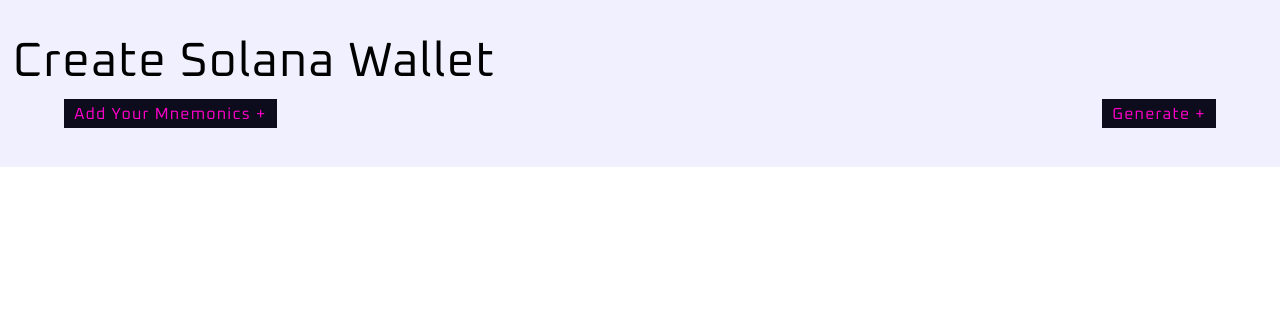
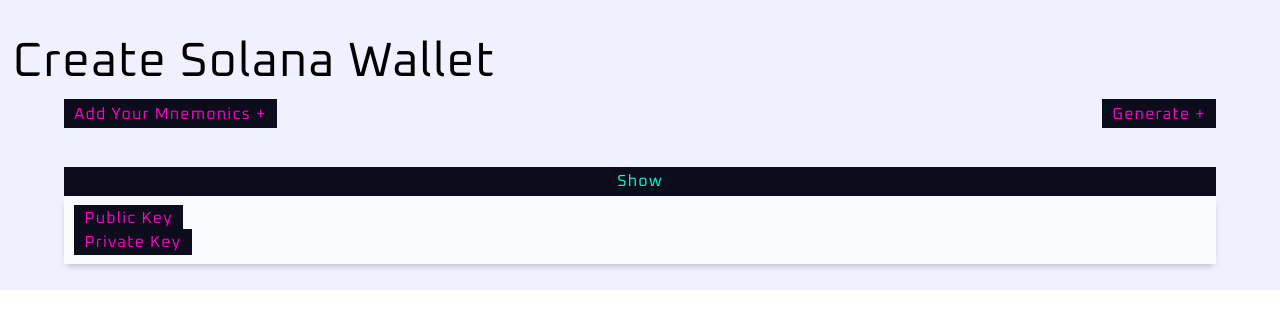
Before and after one commit to AjayRajNegi/create-next-wallet, a Next.js app: page /seed in a window 1280 px wide. Shown: the top 328 px of the page. Built offline with nearby package versions, Linux system fonts and the light colour scheme.

Commit message:
v1: Can generate pubic and private key pairs.

```diff
--- a/app/seed/page.tsx
+++ b/app/seed/page.tsx
@@ -1,10 +1,13 @@
 "use client";
+import { Keypair } from "@solana/web3.js";
 import * as bip39 from "bip39";
+import { derivePath } from "ed25519-hd-key";
 import { useState } from "react";
 
 export default function Page() {
   const [mnemonic, setMnemonic] = useState<string[]>([]);
   const [seed, setSeed] = useState<Buffer | null>(null);
+  const [keyPair, setKeyPair] = useState<Keypair | null>(null);
 
   function generateMnemonic() {
     const generatedMnemonic = bip39.generateMnemonic();
@@ -13,6 +16,20 @@
     const generatedSeed = bip39.mnemonicToSeedSync(generatedMnemonic, "");
     setSeed(generatedSeed);
     console.log(generatedSeed.toString("hex"));
+  }
+
+  function generateKeyPair() {
+    const path = `m/44'/501'/0'/0'`;
+    if (!seed) {
+      return;
+    }
+    const derivedSeed = derivePath(path, seed.toString("hex")).key;
+    const keyPair = Keypair.fromSeed(derivedSeed);
+
+    setKeyPair(keyPair);
+
+    console.log("Public key:", keyPair.publicKey.toBase58());
+    console.log("Private key:", Buffer.from(keyPair.secretKey).toString("hex"));
   }
 
   return (
@@ -40,6 +57,35 @@
             </div>
           ))}
         </div>
+
+        <div className=" gap-4 max-w-6xl mx-auto mt-10">
+          <div
+            className="px-4 py-1 text-accent bg-muted-foreground text-center "
+            onClick={() => {
+              generateKeyPair();
+            }}
+          >
+            Show
+          </div>
+          <div className="bg-background text-foreground p-4 shadow-lg shadow-accent-foreground">
+            <h3>
+              <span className="bg-muted-foreground px-4 py-2 mr-2 text-primary">
+                Public Key <br />
+              </span>
+              {keyPair?.publicKey.toBase58()}
+            </h3>
+            <h3 className="">
+              <span className="bg-muted-foreground px-4 py-2 mr-2 text-primary break-all">
+                Private Key <br />
+              </span>
+              {keyPair?.secretKey ? (
+                <>{Buffer.from(keyPair.secretKey).toString("hex")}</>
+              ) : (
+                <></>
+              )}
+            </h3>
+          </div>
+        </div>
       </section>
     </>
   );
--- a/package.json
+++ b/package.json
@@ -9,7 +9,9 @@
     "lint": "eslint"
   },
   "dependencies": {
+    "@solana/web3.js": "^1.98.4",
     "bip39": "^3.1.0",
+    "ed25519-hd-key": "^1.3.0",
     "next": "16.1.6",
     "react": "19.2.3",
     "react-dom": "19.2.3"
```
Also changed, not shown: 1 other file (tests, documents, lock files or other folders).
